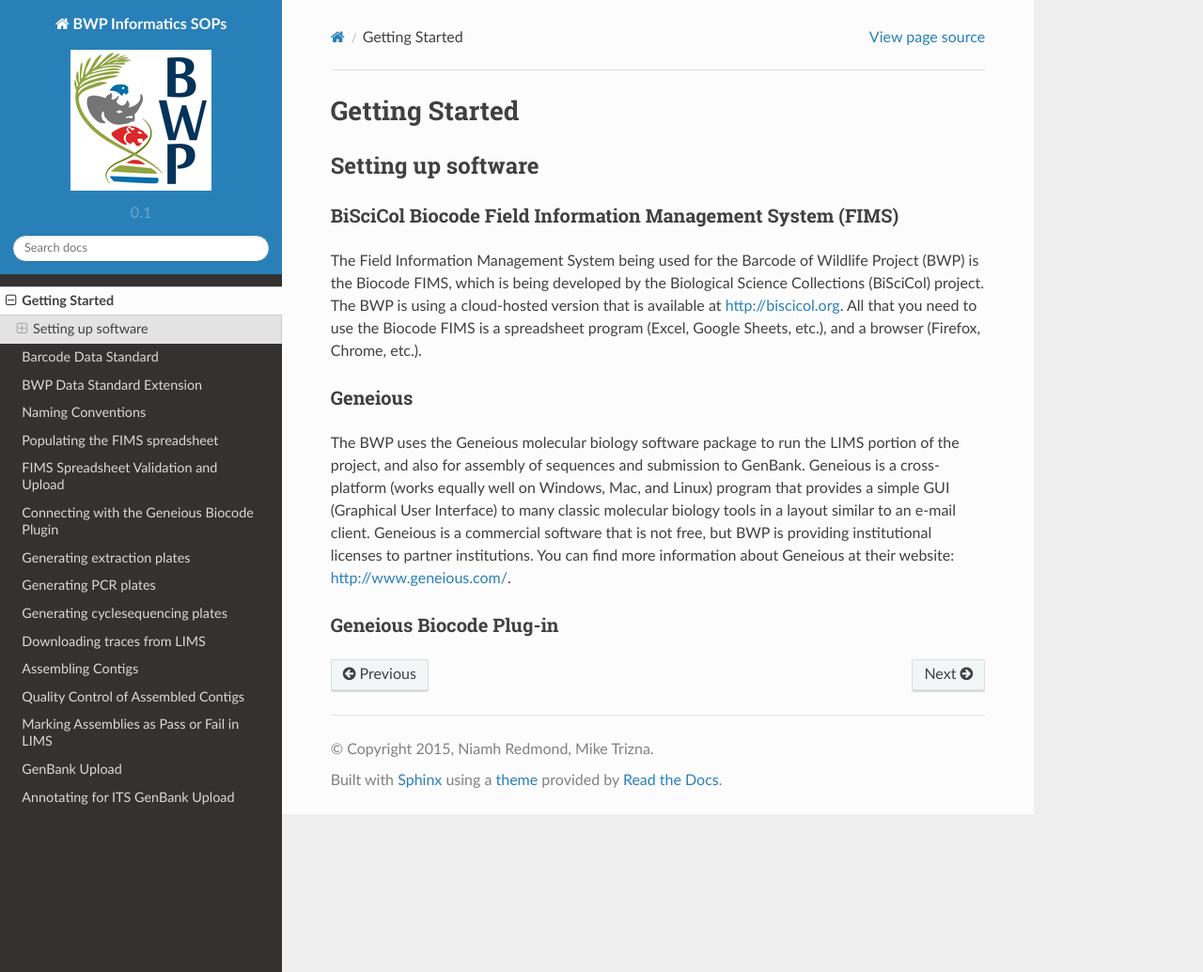
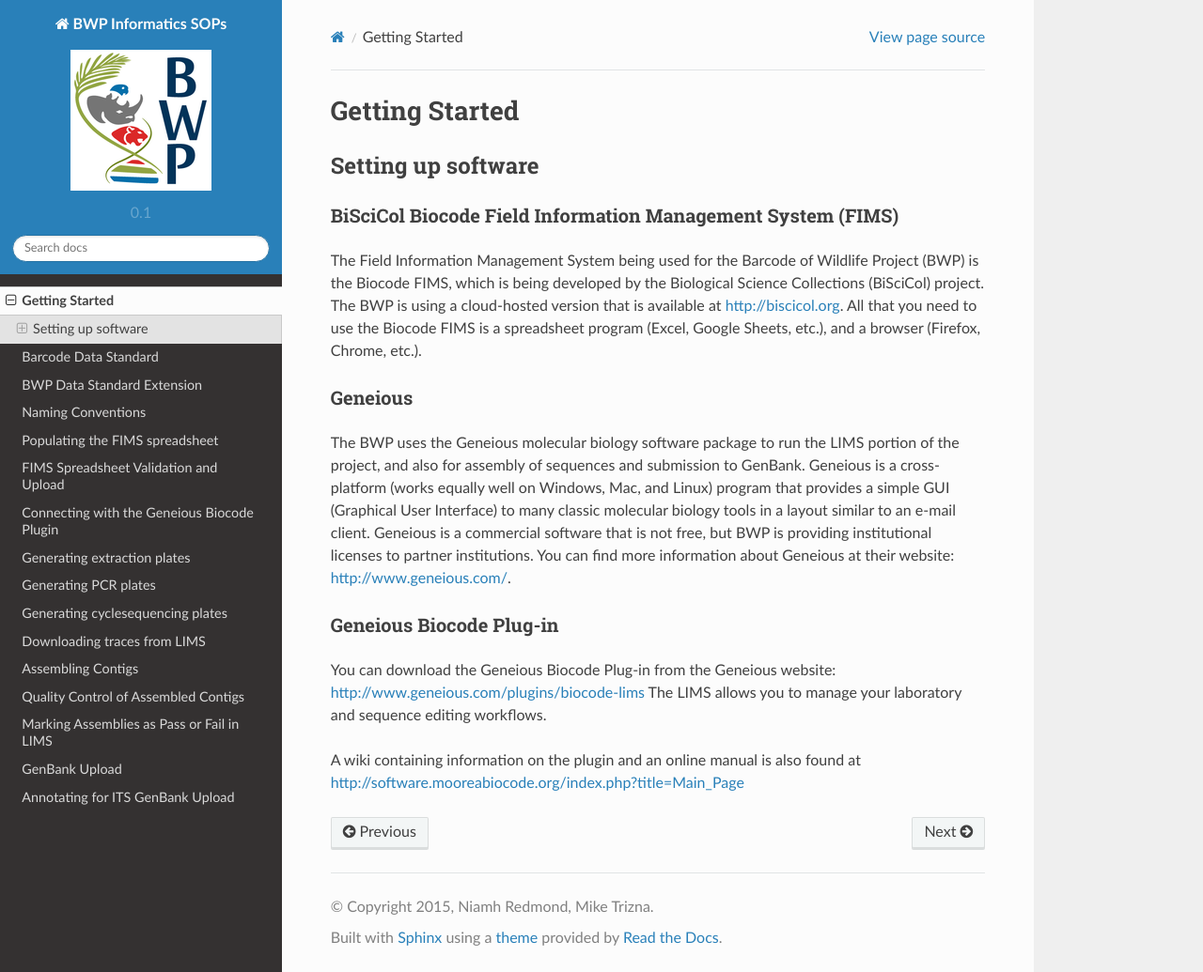
Before and after one commit to SIBarcodeNetwork/BWP-FIMS-and-LIMS, a Sphinx documentation site: the page built from Docs/setup_software.rst, in a window 1280 px wide and 1035 px high. Shown: the whole window at 94% size. Built offline with Sphinx 7.4.7 and the Read the Docs theme 2.0.0, drawn with Linux system fonts in a browser that asks for light colours.

Commit message:
Geneious Biocode Plug-in edit
Added links and some text on Geneious Biocode Plug-in - may need to be scrubbed.

```diff
--- a/Docs/setup_software.rst
+++ b/Docs/setup_software.rst
@@ -16,3 +16,7 @@
 
 Geneious Biocode Plug-in
 ~~~~~~~~~~~~~~~~~~~~~~~~
+You can download the Geneious Biocode Plug-in from the Geneious website: http://www.geneious.com/plugins/biocode-lims
+The LIMS allows you to manage your laboratory and sequence editing workflows.
+
+A wiki containing information on the plugin and an online manual is also found at http://software.mooreabiocode.org/index.php?title=Main_Page
```
